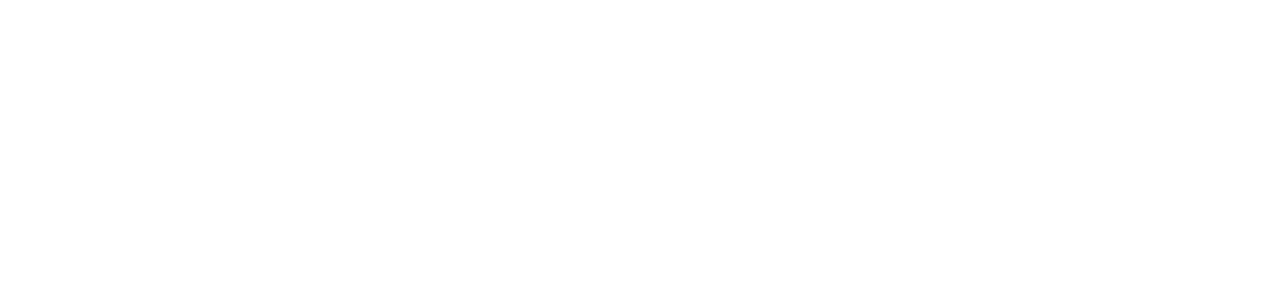
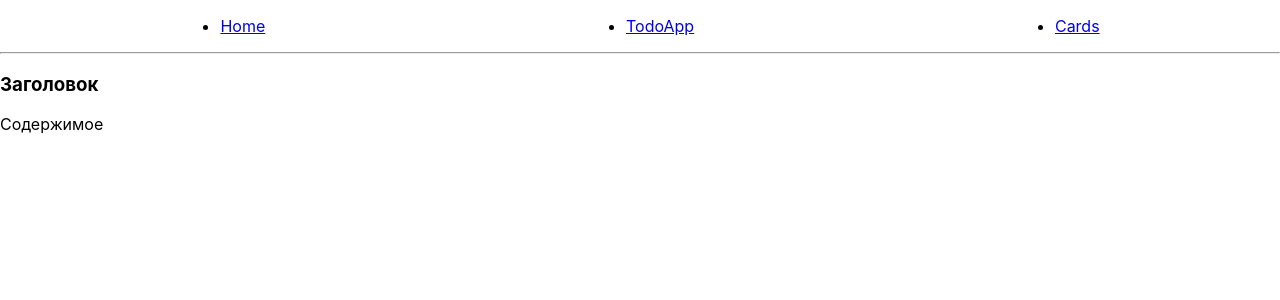
Before and after one commit to togstraus/todo-app, a React (Create React App) app: page /composition in a window 1280 px wide. Shown: the top 300 px of the page. Built offline with nearby package versions, Linux system fonts and the light colour scheme.

Commit message:
modified:   src/App.js 	new file:   src/components/Menu.js 	new file:   src/screen/CompositionPatternScreen.js

```diff
--- a/src/App.js
+++ b/src/App.js
@@ -1,6 +1,8 @@
 import React from 'react';
 import './App.css';
 import TodoScreen from './screen/TodoScreen'
+import Menu from './components/Menu'
+import CompositionPatternScreen from './screen/CompositionPatternScreen'
 import {
   BrowserRouter as Router,
   Switch,
@@ -9,6 +11,8 @@
 
 const App = () => (
   <Router>
+    <Menu/>
+    <hr/>
     <Switch>
       <Route exact path="/">
         <h2>Home</h2>
@@ -16,6 +20,9 @@
       <Route path="/todo">
         <TodoScreen/>
       </Route>
+      <Route path="/composition">
+        <CompositionPatternScreen/>
+      </Route>
     </Switch>
   </Router>
 );
--- /dev/null
+++ b/src/components/Menu.js
@@ -0,0 +1,27 @@
+import React from 'react';
+import { Link } from 'react-router-dom';
+
+const style = {
+    container: {
+        display: 'flex',
+        alignItems: 'center',
+        justifyContent: 'space-around',
+    }
+};
+
+const Menu = () => (
+    <ul style={style.container}>
+        <li>
+            <Link to="/">Home</Link>
+        </li>
+        <li>
+            <Link to="/todo">TodoApp</Link>
+        </li>
+        <li>
+            <Link to="/composition">Cards</Link>
+        </li>
+    </ul>
+
+)
+
+export default Menu;
--- /dev/null
+++ b/src/screen/CompositionPatternScreen.js
@@ -0,0 +1,15 @@
+import React from 'react'
+
+class CompositionPatternScreen extends React.Component{
+
+    render(){
+        return(
+            <div>
+                <h3>Заголовок</h3>
+                <div>Содержимое</div>
+            </div>
+        );
+    }
+};
+
+export default CompositionPatternScreen;
```
